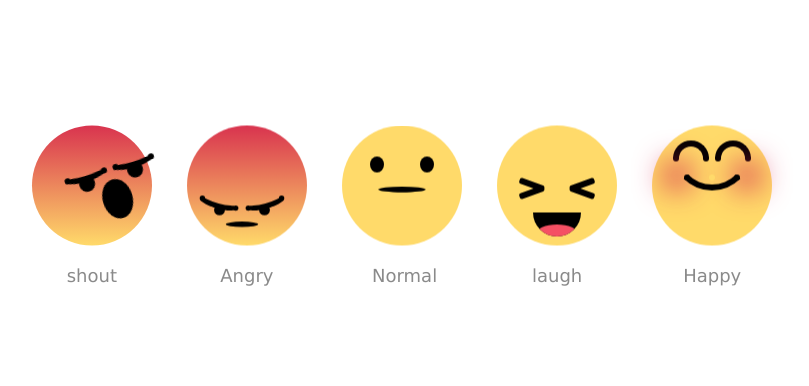
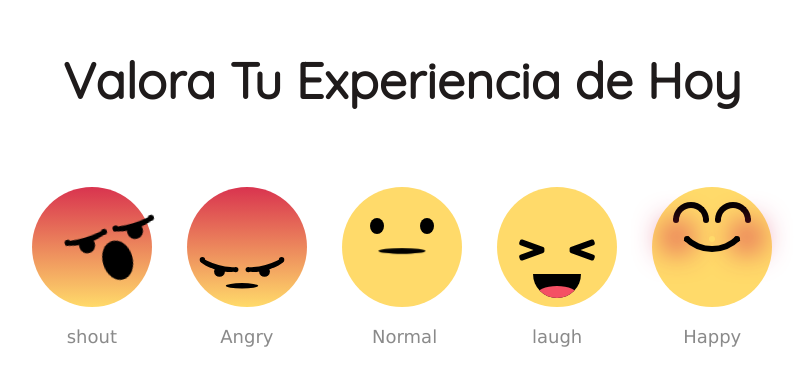
Before and after one commit to Brezgo/Caritas-css, a plain HTML site: page index.html in a window 1280 px wide. Shown: the part 200-586 px from the top of the page, without its empty margins (238-1047 px from the left). Drawn offline with Linux system fonts and the light colour scheme.

Commit message:
se colo el nombre

```diff
--- a/Style.css
+++ b/Style.css
@@ -9,6 +9,14 @@ body {
   left: 50%;
   -webkit-transform: translate(-50%, -50%);
   transform: translate(-50%, -50%);
+}
+h1 {
+  font-family: 'Poppins', sans-serif;
+  font-family: 'Comfortaa', cursive;
+  font-family: 'Quicksand', sans-serif;
+  font-size: 50px;
+  margin: 0 0 5% 0;
+  color: #1F1B1B;
 }
 
 .emoji {
@@ -201,7 +209,8 @@ body {
   width: 6px;
   border-radius: 50%;
   background: transparent;
-  box-shadow: -43px 9px 0 0 #000000, -5px 9px 0 0 #000000, 7px 9px 0 0 #000000, 44px 9px 0 0 #000000
+  box-shadow: -43px 9px 0 0 #000000, -5px 9px 0 0 #000000, 7px 9px 0 0 #000000,
+    44px 9px 0 0 #000000;
 }
 
 .emoji--wow .emoji__eyebrows:before,
--- a/index.html
+++ b/index.html
@@ -5,6 +5,10 @@
     <meta name="viewport" content="width=device-width, initial-scale=1.0" />
     <meta http-equiv="X-UA-Compatible" content="ie=edge" />
     <title>Brezgo|Caritas</title>
+    <link
+      href="https://fonts.googleapis.com/css?family=Comfortaa|Poppins|Quicksand&display=swap"
+      rel="stylesheet"
+    />
     <link rel="stylesheet" href="Style.css" />
   </head>
   <body>
@@ -21,6 +25,12 @@
         outline: inherit;
       }
     </style>
+
+    <div>
+      <h1>
+        Valora Tu Experiencia de Hoy
+      </h1>
+    </div>
     <div class="emoji  emoji--wow">
       <div class="emoji__face">
         <div class="emoji__eyebrows"></div>
```
